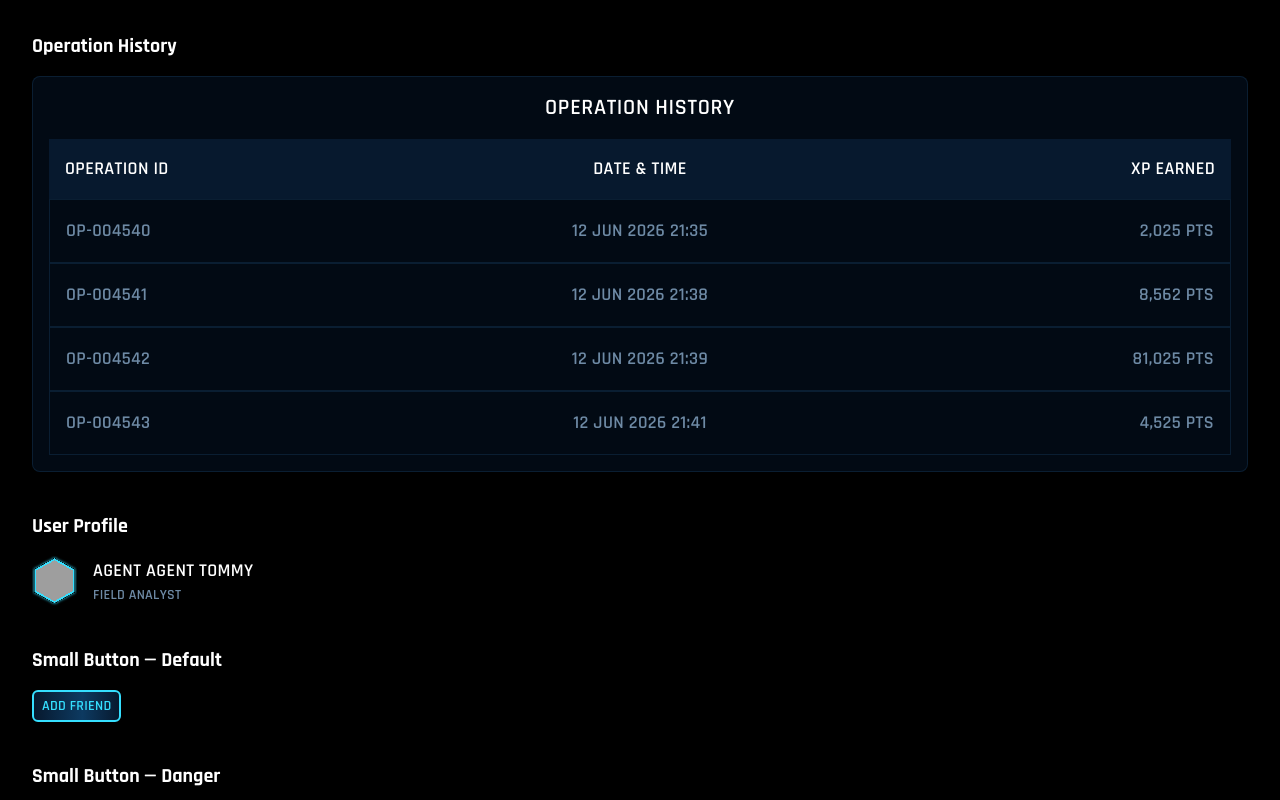
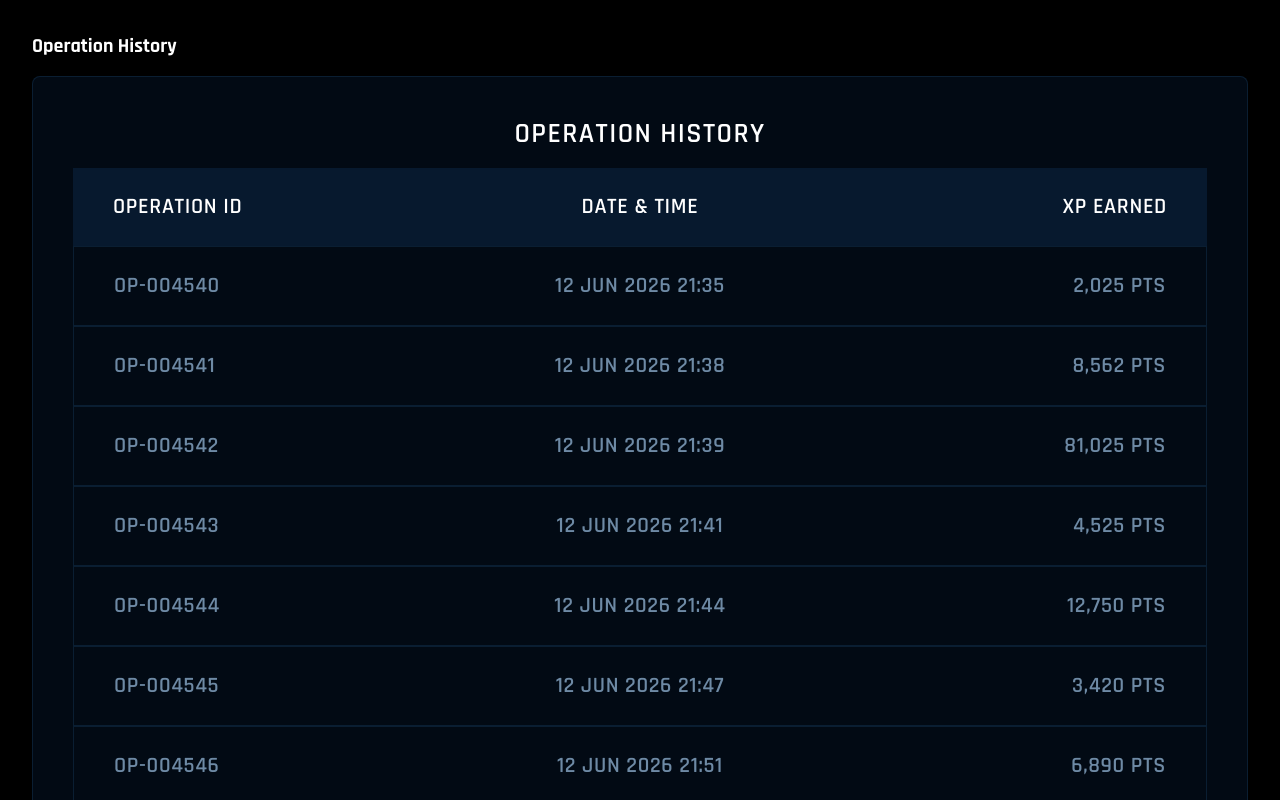
Before and after one commit to IlyasFounas/ft_transcendence, a React (Vite) app in the folder frontend/: page /components in a window 1280 px wide. Shown: the top 800 px of the page. Built offline with nearby package versions, Linux system fonts and the light colour scheme; no server answers; grey boxes are pictures that could not be loaded.

Commit message:
feat: responsive desktop

```diff
--- a/frontend/src/components/cards/FriendListPanel.tsx
+++ b/frontend/src/components/cards/FriendListPanel.tsx
@@ -227,8 +227,22 @@ export default function FriendListPanel() {
     };
 
     return (
-        <div className="bg-surface-base border border-border-default rounded-lg px-4 py-4">
-            <h2 className="text-heading-small lg:text-heading-medium text-center uppercase">
+        <div
+            className="
+                bg-surface-base
+                border
+                border-border-default
+                rounded-lg
+                p-4
+                xl:p-10
+
+                xl:h-full
+                xl:min-h-0
+                xl:flex
+                xl:flex-col
+            "
+        >
+            <h2 className="text-heading-small lg:text-heading-medium xl:text-heading-large text-center uppercase">
                 Friends List
             </h2>
 
@@ -237,8 +251,10 @@ export default function FriendListPanel() {
             onClick={() => setActiveTab("friends")}
             className={`
                 py-3
+                xl:py-6
                 text-label-small
                 md:text-heading-small
+                xl:text-heading-medium
                 uppercase
                 border-b
                 cursor-pointer
@@ -256,8 +272,10 @@ export default function FriendListPanel() {
             onClick={() => setActiveTab("requests")}
             className={`
                 py-3
+                xl:py-6
                 text-label-small
                 md:text-heading-small
+                xl:text-heading-medium
                 uppercase
                 border-b
                 cursor-pointer
@@ -275,8 +293,10 @@ export default function FriendListPanel() {
                 onClick={() => setActiveTab("add")}
                 className={`
                     py-3
+                    xl:py-6
                     text-label-small
                     md:text-heading-small
+                    xl:text-heading-medium
                     uppercase
                     border-b
                     cursor-pointer
@@ -290,7 +310,7 @@ export default function FriendListPanel() {
                 Add Friends
             </button>
         </div>
-        <div className="flex flex-col min-h-0">
+        <div className="flex flex-col min-h-0 xl:flex-1">
 
         {activeTab === "add" && (
             <div className="
@@ -300,6 +320,7 @@ export default function FriendListPanel() {
                 bg-surface-elevated
                 px-4
                 py-3
+                xl:p-4
                 border-b
                 border-border-default
                 rounded-lg
@@ -326,6 +347,7 @@ export default function FriendListPanel() {
                         text-text-primary
                         text-body-primary
                         md:text-heading-small
+                        xl:text-heading-medium
                         uppercase
                         outline-none
                         placeholder:text-text-secondary
@@ -340,11 +362,14 @@ export default function FriendListPanel() {
             </div>
             )}
 
-            <div className={`
-                ${activeTab === "add" ? "h-48" : "h-64"}
-                overflow-y-auto
-                custom-scrollbar
-                `}
+            <div
+                className="
+                    h-64
+                    xl:flex-1
+                    xl:min-h-0
+                    overflow-y-auto
+                    custom-scrollbar
+                "
             >
                 {activeTab === "friends" &&
                     friends.map((friend) => (
@@ -381,7 +406,7 @@ export default function FriendListPanel() {
                 {activeTab === "add" &&
                     search.trim() !== "" &&
                     searchNotFound && (
-                        <p className="text-text-secondary text-body-primary lg:text-heading-small text-center py-6">
+                        <p className="text-text-secondary text-body-primary lg:text-heading-small xl:text-heading-medium text-center py-6">
                             User not found
                         </p>
                     )
--- a/frontend/src/components/cards/OperationHistory.tsx
+++ b/frontend/src/components/cards/OperationHistory.tsx
@@ -12,11 +12,14 @@ function TableHeader() {
             bg-surface-elevated
             text-label-small
             md:text-heading-small
+            xl:text-heading-medium
             items-center
             text-text-primary
             uppercase
             px-4
             py-4
+            xl:py-6
+            xl:px-10
             "
         >
             <span className="text-left">operation id</span>
@@ -30,12 +33,35 @@ export default function OperationHistory({
     operations,
 }: OperationHistoryProps) {
     return (
-        <div className="bg-surface-base px-4 py-4 border border-border-default rounded-lg">
-            <h2 className="text-heading-small lg:text-heading-medium text-center uppercase mb-4">
+        <div
+            className="
+                bg-surface-base
+                p-4
+                xl:p-10
+                border
+                border-border-default
+                rounded-lg
+
+                xl:h-full
+                xl:min-h-0
+                xl:flex
+                xl:flex-col
+            "
+        >
+            <h2 className="text-heading-small lg:text-heading-medium xl:text-heading-large text-center uppercase mb-4">
                 Operation History
             </h2>
             <TableHeader />
-            <div className="max-h-64 overflow-y-auto custom-scrollbar">
+            <div
+                className="
+                    max-h-64
+                    xl:max-h-none
+                    xl:flex-1
+                    xl:min-h-0
+                    overflow-y-auto
+                    custom-scrollbar
+                "
+            >
                 {operations.map((operation) => (
                     <OperationHistoryRow
                         key={operation.operationId}
--- a/frontend/src/components/cards/StatCard.tsx
+++ b/frontend/src/components/cards/StatCard.tsx
@@ -23,6 +23,7 @@ export default function StatCard({
                 py-2
                 md:px-8
                 lg:p-4
+                xl:p-10
                 flex
                 items-center
                 lg:justify-center
@@ -34,13 +35,13 @@ export default function StatCard({
             </div>
 
             <div className="uppercase">
-                <p className="text-body-primary md:text-heading-small text-text-primary">
+                <p className="text-body-primary md:text-heading-small xl:text-heading-medium text-text-primary">
                     {title}
                 </p>
                 <p className="text-heading-small md:text-heading-medium lg:text-hero text-text-primary">
                     {value}
                 </p>
-                <p className="text-label-small md:text-body-primary text-text-secondary">
+                <p className="text-label-small md:text-body-primary xl:text-heading-small text-text-secondary">
                     {subtitle}
                 </p>
             </div>
--- a/frontend/src/components/rows/AddFriendRow.tsx
+++ b/frontend/src/components/rows/AddFriendRow.tsx
@@ -21,6 +21,8 @@ export default function AddFriendRow({
             border-border-default
             px-4
             h-16
+            xl:h-20
+            xl:px-8
             "
         >
             <UserProfile
--- a/frontend/src/components/rows/FriendListRow.tsx
+++ b/frontend/src/components/rows/FriendListRow.tsx
@@ -38,6 +38,8 @@ export default function FriendListRow({
             border-border-default
             px-4
             h-16
+            xl:h-20
+            xl:px-8
             "
         >
             <UserProfile
--- a/frontend/src/components/rows/FriendRequestRow.tsx
+++ b/frontend/src/components/rows/FriendRequestRow.tsx
@@ -25,12 +25,14 @@ export default function FriendRequestRow({
             border-border-default
             px-4
             h-16
+            xl:h-20
+            xl:px-8
             "
         >
             <UserProfile
-            username={username}
-            role={role}
-            avatar={avatar}
+                username={username}
+                role={role}
+                avatar={avatar}
             />
             <div className="flex items-center gap-4">
                 <SmallButton onClick={onAccept}>
--- a/frontend/src/components/rows/OperationHistoryRow.tsx
+++ b/frontend/src/components/rows/OperationHistoryRow.tsx
@@ -15,6 +15,9 @@ export default function OperationHistoryRow({
             grid-cols-3
             h-16
             px-4
+            xl:py-6
+            xl:px-10
+            xl:h-20
             bg-surface-base
             border
             border-border-default
@@ -22,6 +25,7 @@ export default function OperationHistoryRow({
             text-text-secondary
             text-label-small
             md:text-heading-small
+            xl:text-heading-medium
             "
         >
             <span className="text-left">{operationId}</span>
--- a/frontend/src/components/rows/PendingFriendRow.tsx
+++ b/frontend/src/components/rows/PendingFriendRow.tsx
@@ -21,7 +21,9 @@ export default function PendingFriendRow({
             border
             border-border-default
             px-4
+            xl:px-8
             h-16
+            xl:h-20
             "
         >
             <UserProfile
--- a/frontend/src/components/user/UserProfile.tsx
+++ b/frontend/src/components/user/UserProfile.tsx
@@ -10,11 +10,11 @@ export default function UserProfile({
         <div className="flex items-center gap-4 min-w-0 flex-1">
             <Avatar avatar={avatar} size={45}/>
             <div className="min-w-0 flex-1">
-                <div className="text-body-primary md:text-heading-small text-text-primary uppercase truncate">
+                <div className="text-body-primary md:text-heading-small xl:text-heading-medium text-text-primary uppercase truncate">
                     <span>Agent </span>
                     {username}
                 </div>
-                <div className="text-label-small md:text-body-primary text-text-secondary uppercase">{role}</div>
+                <div className="text-label-small md:text-body-primary xl:text-heading-small text-text-secondary uppercase">{role}</div>
             </div>
         </div>
     );
```
Also changed, not shown: frontend/src/pages/ProfilePage.tsx (+19 -9 lines).
